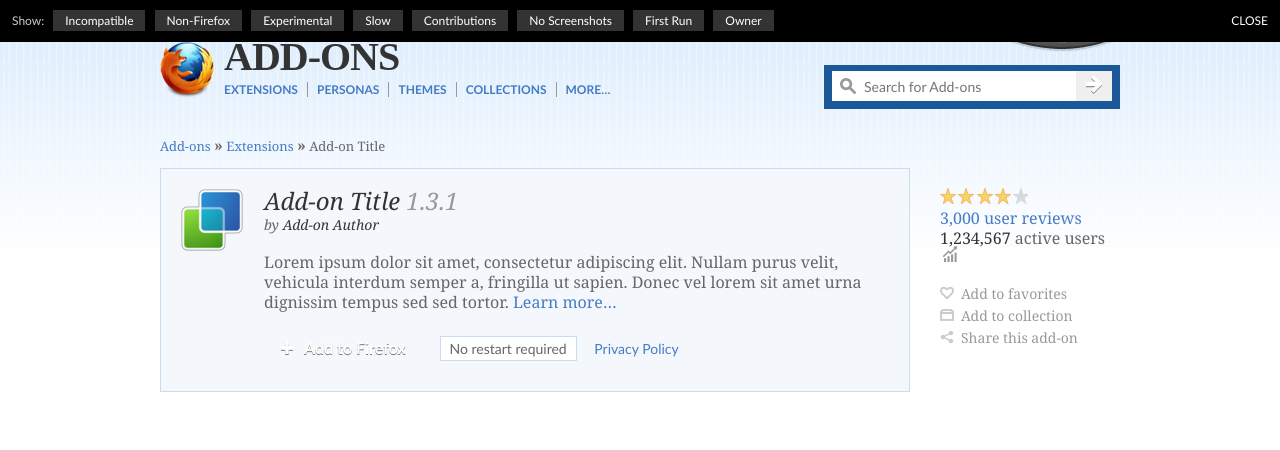
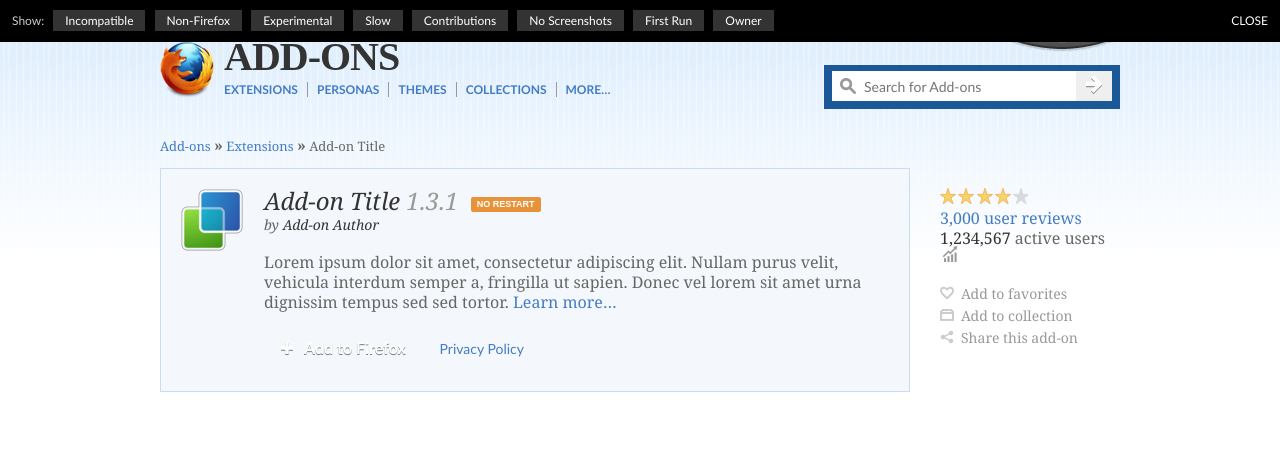
Before and after one commit to chowse/amo-redux, a Jekyll site: the page built from detail.html, in a window 1280 px wide. Shown: the top 450 px of the page. Built offline with Jekyll 4.4.1, drawn with Linux system fonts in a browser that asks for light colours; some web fonts are replaced.

Commit message:
Restyled 'No Restart' decal on detail page to more closely resemble the listing page decal

```diff
--- a/detail.html
+++ b/detail.html
@@ -48,7 +48,11 @@
 	<section id="detail-main" class="island deep">
 		<header>
 			<span class="icon"></span>
-			<h1>Add-on Title <small class="version">1.3.1</small></h1>
+			<h1>
+				Add-on Title
+				<small class="version">1.3.1</small>
+				<span class="no-restart">No Restart</span>
+			</h1>
 			<p class="author">by <a href="">Add-on Author</a></p>
 		</header>
 
@@ -63,7 +67,6 @@
 				<a id="install-button-disabled" class="button install disabled" href="#"><span>Add to Firefox</span></a>
 				<a id="install-button-warning" class="button install warning" href="#"><span>Add to Firefox</span></a>
 				<a id="developer-button" class="button developer" href="#"><span>Manage</span></a>
-				<span class="no-restart">No restart required</span>
 				<a class="privacy show-lightbox" href="#">Privacy Policy</a>
 			</div>
 
--- a/static/style.css
+++ b/static/style.css
@@ -1719,10 +1719,19 @@
 				margin-left: 14px;
 			}
 			#detail-main .no-restart {
-				padding: 3px 9px;
-				border: 1px solid #C9DDF2;
-				background: #fff;
-				-moz-border-radius: 3px;
+				display: inline-block;
+				margin-left: 6px;
+				padding: 3px 6px;
+				border-radius: 2px;
+				font-size: 9px;
+				font-family: Arial;
+				font-weight: bold;
+				font-style: normal;
+				line-height: 1;
+				text-transform: uppercase;
+				background: #e8933a;
+				color: #fff;
+				vertical-align: 3px;
 			}
 			#detail-main .privacy {
 			}
```
